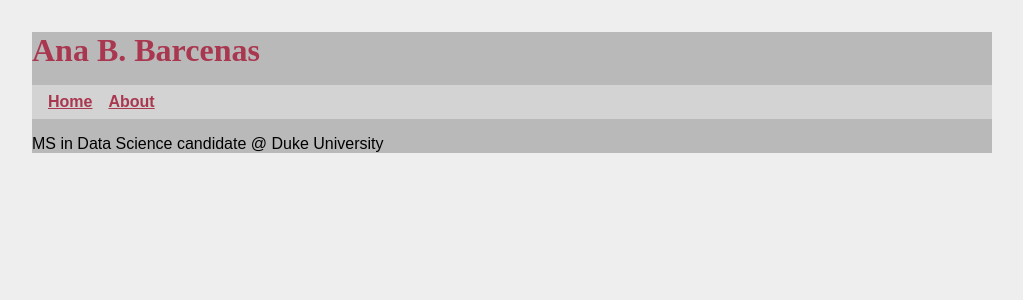
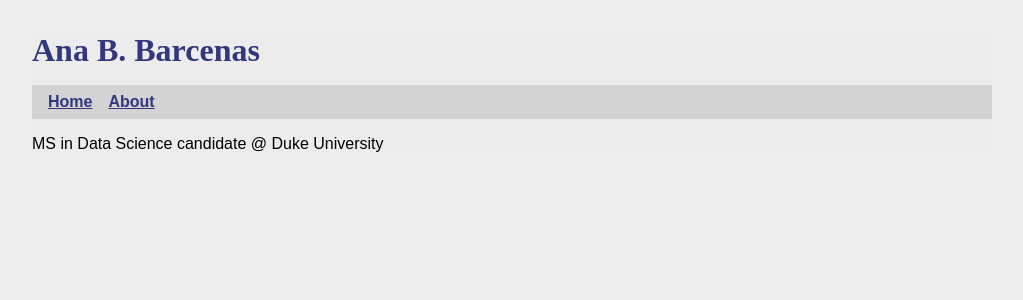
Before and after one commit to abbarcenasj/FlaskApp_GCP, a Flask app: page / in a window 1280 px wide. Shown: the top 300 px of the page, without its empty margins (128-1151 px from the left). Run offline with Flask 2, Linux system fonts and the light colour scheme.

```diff
--- a/static/style.css
+++ b/static/style.css
@@ -7,17 +7,17 @@ html {
 body {
   max-width: 960px;
   margin: 0 auto;
-  background: rgb(185, 185, 185);
+  background: rgb(236, 236, 236);
 }
 
 h1, h2, h3, h4, h5, h6 {
   font-family: serif;
-  color: #a8374f;
+  color: #32377e;
   margin: 1rem 0;
 }
 
 a {
-  color: #a8374f;
+  color: #32377e;
 }
 
 hr {
@@ -73,7 +73,7 @@ nav ul li a, nav ul li span, header .action {
   margin: 1em 0;
   padding: 1em;
   background: #cae6f6;
-  border: 1px solid #a8374f;
+  border: 1px solid #32377e;
 }
 
 .post > header {
```
